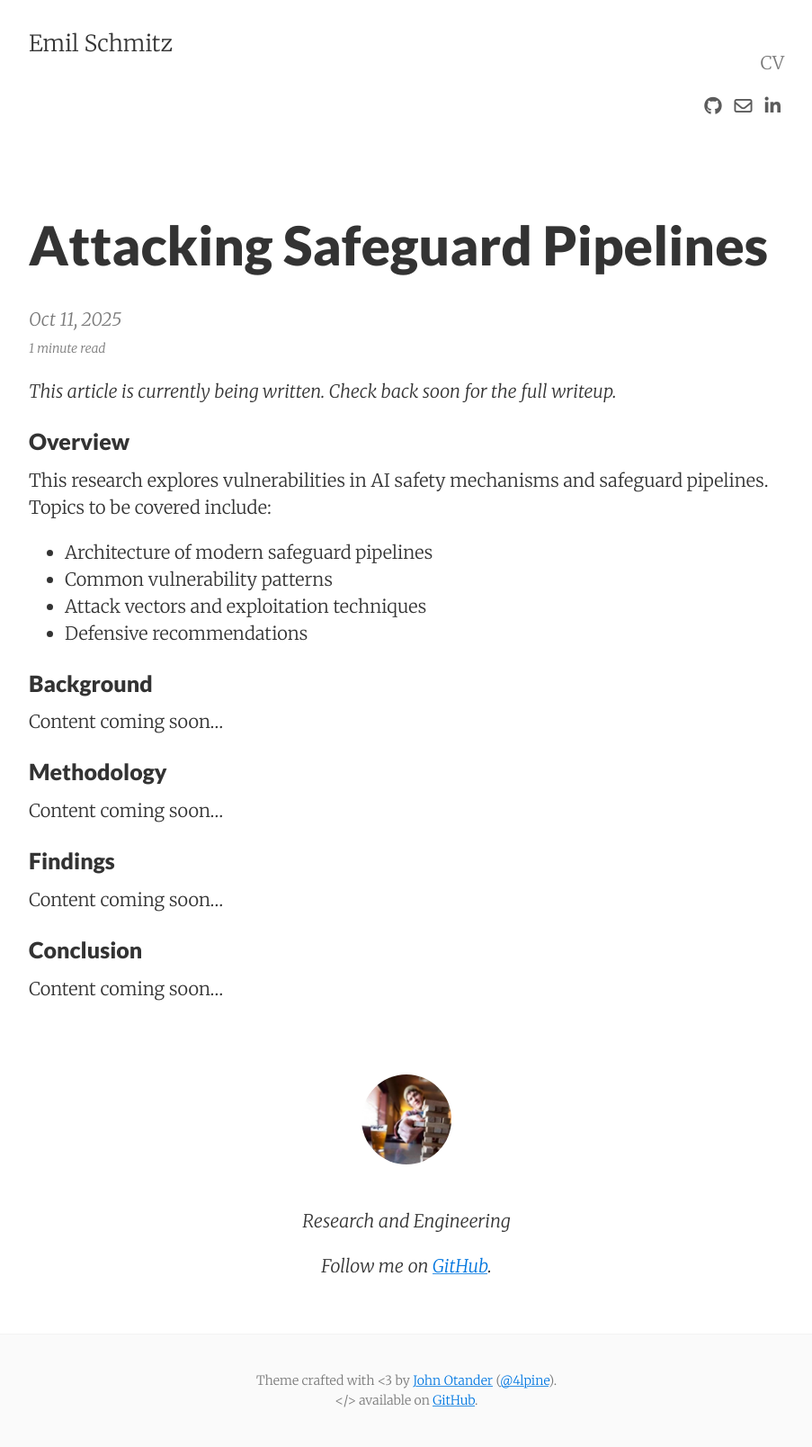
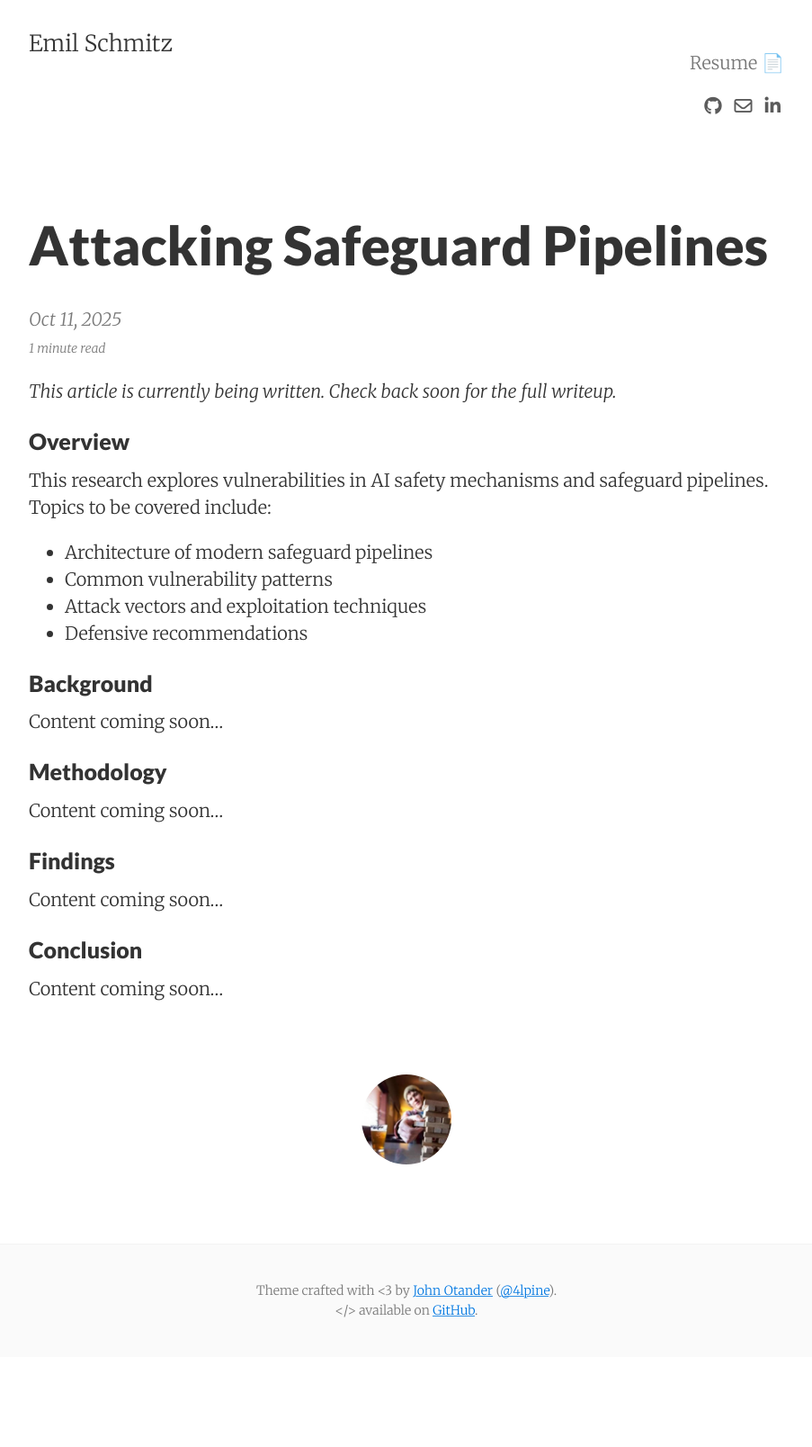
Before and after one commit to emilschmitz/emilschmitz.github.io, a Jekyll site: the page built from _posts/2025-10-11-attacking-safeguard-pipelines.md, in a window 1280 px wide. Shown: the whole page at 90% size, without its empty margins (188-1091 px from the left). Built offline with Jekyll 4.4.1, drawn with Linux system fonts in a browser that asks for light colours; nearby versions of some CDN libraries; after the commit the page ends 1508 px from its top, so only the background shows below that.

Commit message:
Remove bio text and rename CV to Resume 📄

```diff
--- a/_includes/post_footer.html
+++ b/_includes/post_footer.html
@@ -1,9 +1,3 @@
 <div class="py2 post-footer">
   <img src="{{ site.baseurl }}/images/me.jpeg" alt="{{ site.author }}" class="avatar" />
-  <p>
-    {{ site.description }}
-  </p>
-  <p>
-    Follow me on <a href="https://github.com/{{ site.github_username }}">GitHub</a>.
-  </p>
 </div>
--- a/cv.md
+++ b/cv.md
@@ -1,6 +1,6 @@
 ---
 layout: page
-title: CV
+title: Resume 📄
 permalink: /cv/
 ---
 
```
